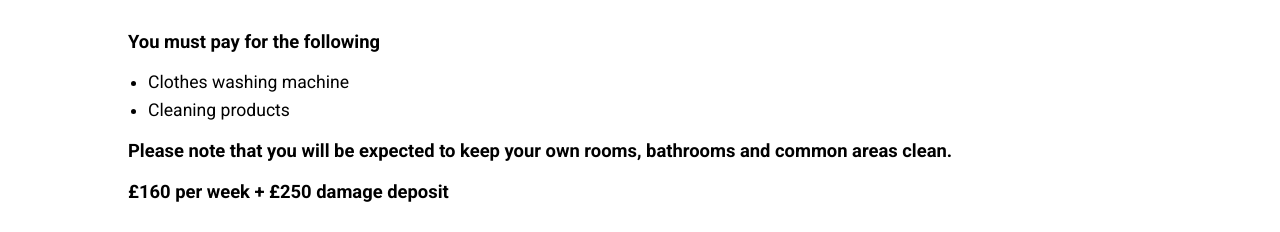
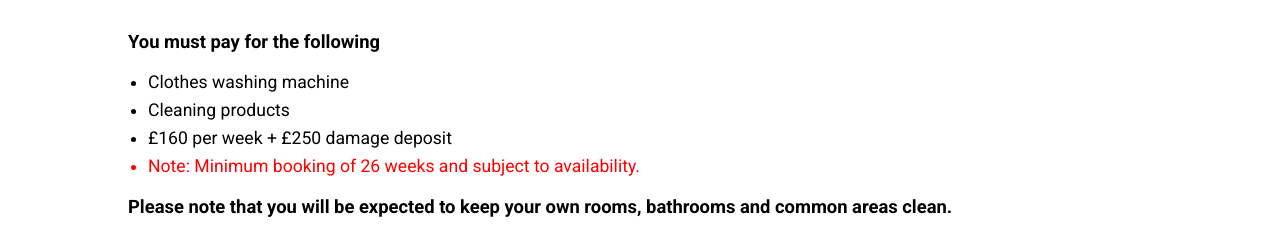
Before and after one commit to kingsmanmoses/preston-academy-of-english, a React (Create React App) app: page /student-accommodation in a window 1280 px wide. Shown: the part 1267-1499 px from the top of the page. Built offline with nearby package versions, Linux system fonts and the light colour scheme.

Commit message:
made changes by adding some details on you must pay for the follwoing section

```diff
--- a/src/subpages/Ukvi-subpages/student-accom/StudentAccom.js
+++ b/src/subpages/Ukvi-subpages/student-accom/StudentAccom.js
@@ -85,12 +85,15 @@ const StudentAccom = () => {
             <ul>
               <li>Clothes washing machine</li>
               <li>Cleaning products</li>
+              <li>£160 per week + £250 damage deposit</li>
+              <li style={{ color: "red" }}>
+                Note: Minimum booking of 26 weeks and subject to availability.
+              </li>
             </ul>
             <h4>
               Please note that you will be expected to keep your own rooms,
               bathrooms and common areas clean.
             </h4>
-            <h4>£160 per week + £250 damage deposit</h4>
           </div>
           <div className="accom-boldDetailCont">
             <a
```
